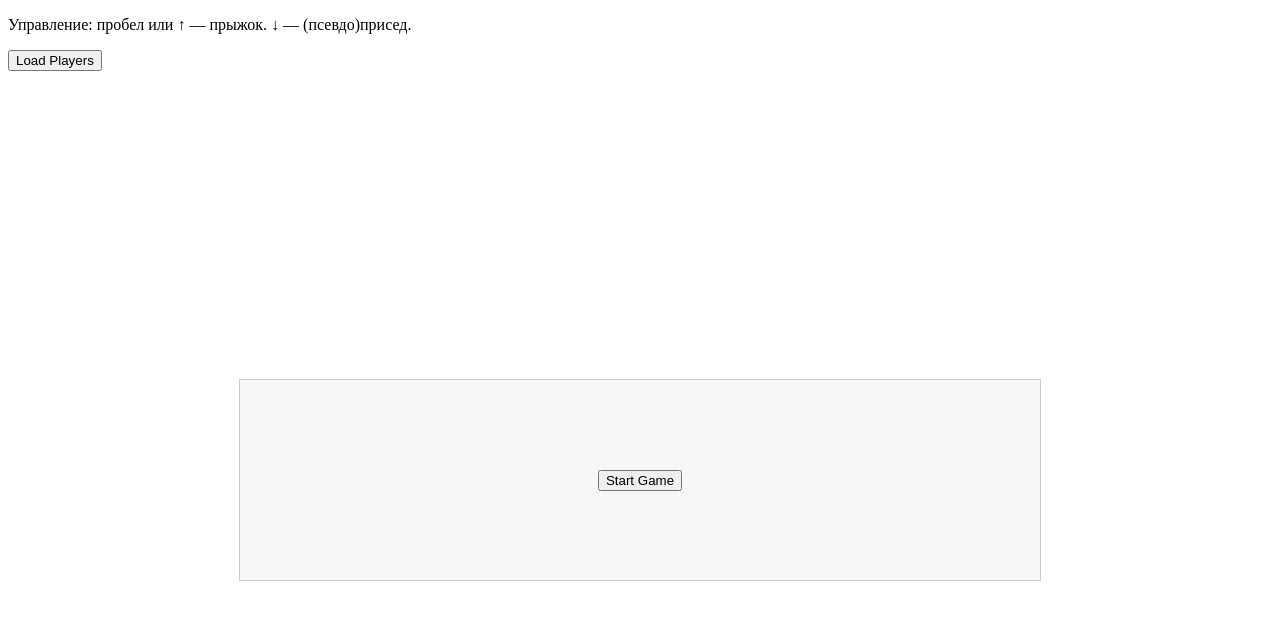
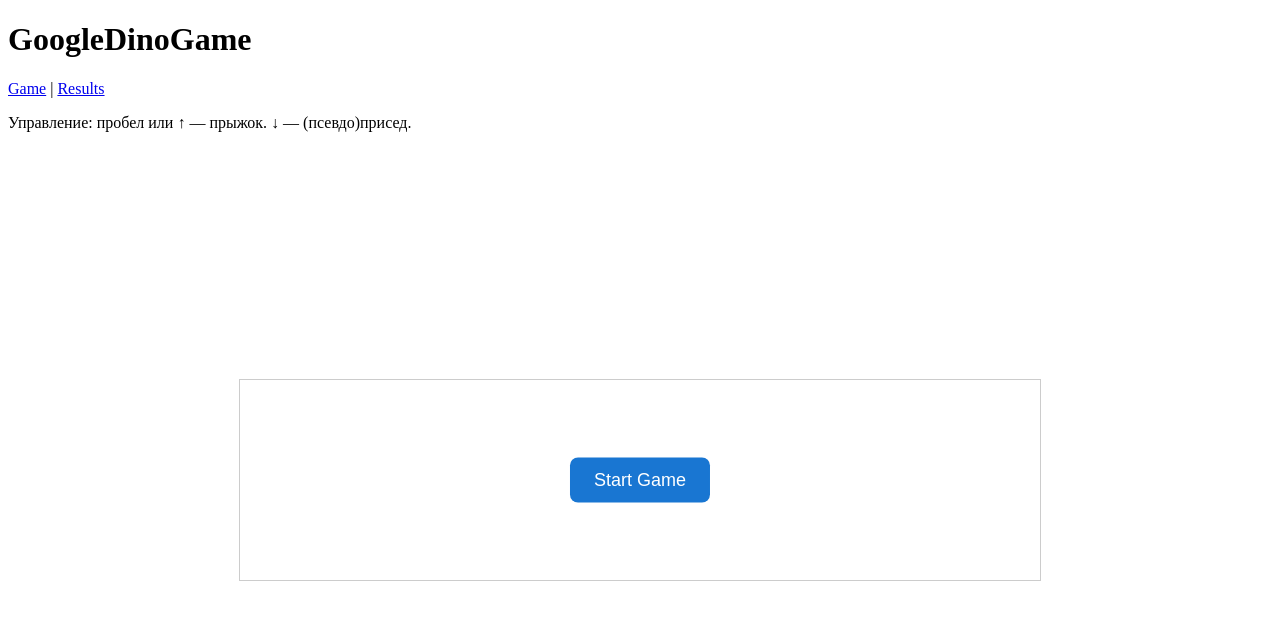
Before and after one commit to sonicexe1358/GoogleDinoGame, an Angular app: page / in a window 1280 px wide. Shown: the top 620 px of the page. Built offline with nearby package versions, Linux system fonts and the light colour scheme.

Commit message:
added routing for game and results

```diff
--- a/src/app/app.component.html
+++ b/src/app/app.component.html
@@ -1,25 +1,8 @@
-<div class="game-container">
-  <app-game-controller #gameController (fakePlayersLoaded)="onFakePlayersLoaded($event)"></app-game-controller>
-</div>
+<h1>{{ title }}</h1>
 
-<div class="controls">
-  <p>Управление: пробел или ↑ — прыжок. ↓ — (псевдо)присед.</p>
-</div>
+<nav>
+  <a routerLink="/">Game</a> |
+  <a routerLink="/results">Results</a>
+</nav>
 
-<div class="fake-players-panel">
-  <button (click)="loadFakePlayers()">Load Players</button>
-  <ul *ngIf="fakePlayers.length > 0">
-    <li *ngFor="let p of fakePlayers">
-      {{ p.name }} — Score: {{ p.score }}
-    </li>
-  </ul>
-</div>
-
-<div *ngIf="savedResults.length > 0" class="results-container">
-  <h4>Saved Results:</h4>
-  <ul>
-    <li *ngFor="let r of savedResults">
-      {{ r.playerName }} — Score: {{ r.score }} — Level: {{ r.level }} — Notes: {{ r.notes }}
-    </li>
-  </ul>
-</div>
+<router-outlet></router-outlet>
--- a/src/app/app.component.ts
+++ b/src/app/app.component.ts
@@ -1,42 +1,14 @@
-import { Component, ViewChild, OnInit } from '@angular/core';
-import { RouterOutlet } from '@angular/router';
+import { Component } from '@angular/core';
 import { CommonModule } from '@angular/common';
-import { GameControllerComponent } from './game-controller/game-controller.component';
-import { ResultService, GameResult } from './result.service';
-
-interface FakePlayer {
-  name: string;
-  score: number;
-}
+import { RouterOutlet, RouterLink } from '@angular/router';
 
 @Component({
   selector: 'app-root',
   standalone: true,
-  imports: [CommonModule, RouterOutlet, GameControllerComponent],
+  imports: [CommonModule, RouterOutlet, RouterLink],
   templateUrl: './app.component.html',
   styleUrls: ['./app.component.css']
 })
-export class AppComponent implements OnInit {
+export class AppComponent {
   title = 'GoogleDinoGame';
-
-  @ViewChild('gameController') gameController!: GameControllerComponent;
-
-  savedResults: GameResult[] = [];
-  fakePlayers: FakePlayer[] = [];
-
-  constructor(private resultService: ResultService) {}
-
-  ngOnInit() {
-    this.resultService.results$.subscribe(results => {
-      this.savedResults = results;
-    });
-  }
-
-  onFakePlayersLoaded(players: FakePlayer[]) {
-    this.fakePlayers = players;
-  }
-
-  loadFakePlayers() {
-    this.gameController.loadFakePlayers();
-  }
 }
--- a/src/app/app.config.ts
+++ b/src/app/app.config.ts
@@ -1,8 +1,10 @@
-import { ApplicationConfig, provideZoneChangeDetection } from '@angular/core';
-import { provideRouter } from '@angular/router';
-
-import { routes } from './app.routes';
+import { ApplicationConfig, importProvidersFrom } from '@angular/core';
+import { provideHttpClient } from '@angular/common/http';
+import { AppRoutingModule } from './app-routing.module';
 
 export const appConfig: ApplicationConfig = {
-  providers: [provideZoneChangeDetection({ eventCoalescing: true }), provideRouter(routes)]
+  providers: [
+    provideHttpClient(),
+    importProvidersFrom(AppRoutingModule)
+  ]
 };
--- a/src/app/app.routes.ts
+++ b/src/app/app.routes.ts
@@ -1,3 +1,9 @@
 import { Routes } from '@angular/router';
+import { GameComponent } from './game/game.component';
+import { ResultsComponent } from './results/results.component';
 
-export const routes: Routes = [];
+export const routes: Routes = [
+  { path: '', component: GameComponent },
+  { path: 'results', component: ResultsComponent },
+  { path: '**', redirectTo: '' }
+];
--- a/src/app/game-controller/game-controller.component.html
+++ b/src/app/game-controller/game-controller.component.html
@@ -46,7 +46,3 @@
     </form>
   </div>
 </div>
-
-<div class="overlay" *ngIf="!isRunning && !gameOver">
-  <button (click)="startGame()">Start Game</button>
-</div>
--- /dev/null
+++ b/src/app/game/game.component.css
@@ -0,0 +1,26 @@
+.game-container {
+  position: absolute;
+  top: 60%;
+  left: 50%;
+  transform: translate(-50%, -50%);
+  width: 800px;
+  height: 200px;
+  border: 1px solid #ccc;
+  background: #fff;
+  overflow: hidden;
+}
+
+.start-btn {
+  position: absolute;
+  top: 50%;
+  left: 50%;
+  transform: translate(-50%, -50%);
+  padding: 12px 24px;
+  font-size: 18px;
+  border: none;
+  border-radius: 8px;
+  background-color: #1976d2;
+  color: #fff;
+  cursor: pointer;
+  transition: background 0.3s ease;
+}
--- /dev/null
+++ b/src/app/game/game.component.html
@@ -0,0 +1,14 @@
+<div class="game-container">
+  <app-game-controller #gameController></app-game-controller>
+
+    <button
+    *ngIf="!isGameRunning"
+    class="start-btn"
+    (click)="startGame()">
+    Start Game
+  </button>
+</div>
+
+<div class="controls">
+  <p>Управление: пробел или ↑ — прыжок. ↓ — (псевдо)присед.</p>
+</div>
--- /dev/null
+++ b/src/app/game/game.component.ts
@@ -0,0 +1,25 @@
+import { Component, ViewChild } from '@angular/core';
+import { CommonModule } from '@angular/common';
+import { GameControllerComponent } from '../game-controller/game-controller.component';
+
+@Component({
+  selector: 'app-game',
+  standalone: true,
+  imports: [CommonModule, GameControllerComponent],
+  templateUrl: './game.component.html',
+  styleUrls: ['./game.component.css']
+})
+export class GameComponent {
+  @ViewChild('gameController') gameController!: GameControllerComponent;
+
+  isGameRunning = false;
+
+  startGame() {
+    this.isGameRunning = true;
+    this.gameController.startGame();
+  }
+
+  onGameOver() {
+    this.isGameRunning = false;
+  }
+}
--- /dev/null
+++ b/src/app/results/results.component.html
@@ -0,0 +1,32 @@
+<div class="fake-players-panel">
+  <button (click)="loadFakePlayers()">Load Players</button>
+  <app-game-controller
+    #gameController
+    (fakePlayersLoaded)="onFakePlayersLoaded($event)"
+    hidden>
+  </app-game-controller>
+
+  <ul *ngIf="fakePlayers.length > 0; else noPlayers">
+    <li *ngFor="let p of fakePlayers">
+      {{ p.name }} — Score: {{ p.score }}
+    </li>
+  </ul>
+  <ng-template #noPlayers>
+    <p>No players loaded.</p>
+  </ng-template>
+</div>
+
+<hr />
+
+<div *ngIf="savedResults.length > 0; else noResults" class="results-container">
+  <h4>Saved Results:</h4>
+  <ul>
+    <li *ngFor="let r of savedResults">
+      {{ r.playerName }} — Score: {{ r.score }} — Level: {{ r.level }} — Notes: {{ r.notes }}
+    </li>
+  </ul>
+</div>
+
+<ng-template #noResults>
+  <p>No saved results yet.</p>
+</ng-template>
--- /dev/null
+++ b/src/app/results/results.component.ts
@@ -0,0 +1,39 @@
+import { Component, OnInit, ViewChild } from '@angular/core';
+import { CommonModule } from '@angular/common';
+import { ResultService, GameResult } from '../result.service';
+import { GameControllerComponent } from '../game-controller/game-controller.component';
+
+interface FakePlayer {
+  name: string;
+  score: number;
+}
+
+@Component({
+  selector: 'app-results',
+  standalone: true,
+  imports: [CommonModule, GameControllerComponent],
+  templateUrl: './results.component.html',
+  styleUrls: ['./results.component.css']
+})
+export class ResultsComponent implements OnInit {
+  @ViewChild('gameController') gameController!: GameControllerComponent;
+
+  savedResults: GameResult[] = [];
+  fakePlayers: FakePlayer[] = [];
+
+  constructor(private resultService: ResultService) {}
+
+  ngOnInit() {
+    this.resultService.results$.subscribe(results => {
+      this.savedResults = results;
+    });
+  }
+
+  onFakePlayersLoaded(players: FakePlayer[]) {
+    this.fakePlayers = players;
+  }
+
+  loadFakePlayers() {
+    this.gameController.loadFakePlayers();
+  }
+}
```
Also changed, not shown: src/app/app-routing.module.ts (added, +9 -0 lines), src/app/results/results.component.css (added), 2 other files (tests, documents, lock files or other folders).
